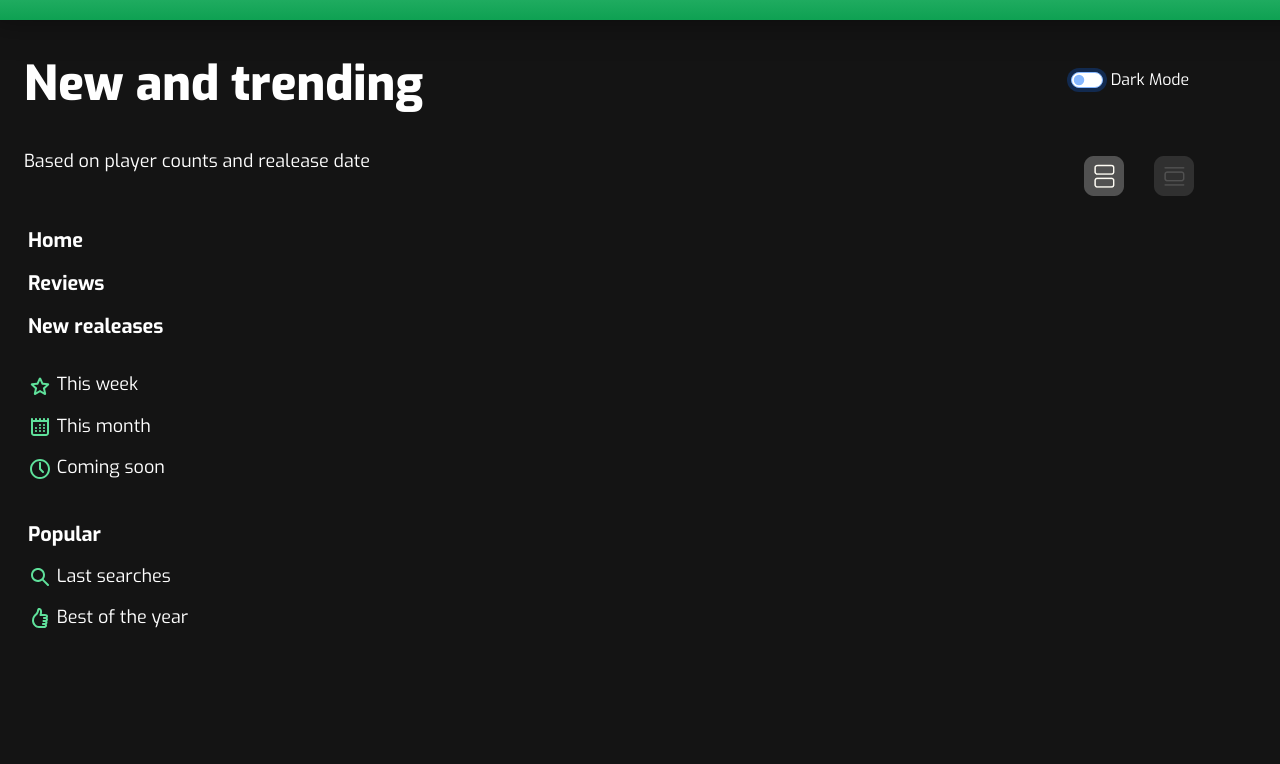
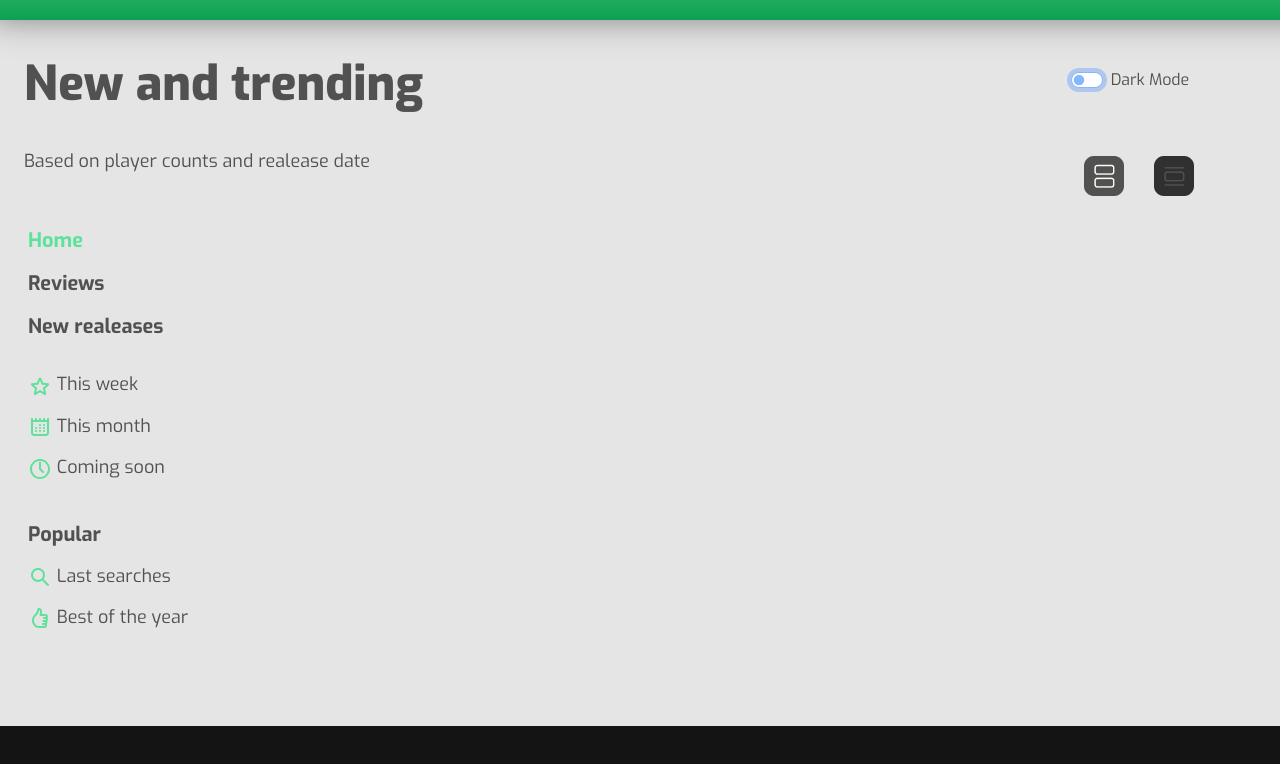
Before and after one commit to francoribarov/introductoryProgramAltimetrik, a website: page AltimetrikGameFinderApp/Login/GameFinder/GameFinder.html in a window 1280 px wide. Both pictures are taken after a click on the checkbox "Dark Mode". Shown: the part 74-838 px from the top of the page. Drawn offline with nearby package versions, Linux system fonts and the light colour scheme; no server answers.

Commit message:
Added lightMode

```diff
--- a/AltimetrikGameFinderApp/Login/GameFinder/css/styles.css
+++ b/AltimetrikGameFinderApp/Login/GameFinder/css/styles.css
@@ -5,20 +5,32 @@
     --addToWish: #4CC986;
     --backgroundCard: #303030;
     --backgroundCabezal: linear-gradient(180deg, #5FE19B 0%, #36B972 50%, #0EA152 100%);
-    --dataOfGame: #939393
+    --dataOfGame: #939393;
+    --fontColor: #FFFFFF;
+
 }
 
 *{
     font-family: 'Exo', sans-serif ;
     font-style: normal;
     font-weight: 400;
-    color: #FFFFFF;
+    color: var(--fontColor);
+}
+
+* .lightMode{
+    color: var(--lightModeFont);
 }
 
 body, html{
     width: 100%;
     height: 100%;
     background-color: var(--backgroundColor);
+}
+
+.lightMode{
+    --fontColor: #515151;
+    --backgroundColor: #E5E5E5;
+    --backgroundCard: #FFFFFF;
 }
 
 #headerProperties{
@@ -161,6 +173,10 @@ body, html{
     text-decoration: none;
 }
 
+#home{
+    color: var(--colorLinks)
+}
+
 a:link{
     text-decoration: none;
 }
@@ -171,7 +187,7 @@ a:link{
 }
 
 #lastSearch{
-    color: #FFFFFF;
+    color: var(--fontColor);
 }
 
 #content{
@@ -224,6 +240,7 @@ a:link{
     scrollbar-width: none;
 }
 
+
 .card::-webkit-scrollbar {
     display: none;
 }
@@ -239,7 +256,7 @@ a:link{
 
 #genres, #date{
     line-height: 18px;
-    color: #FFFFFF;
+    color: var(--fontColor);
 }
 
 #platforms{
--- a/AltimetrikGameFinderApp/Login/GameFinder/scriptGameLoader.js
+++ b/AltimetrikGameFinderApp/Login/GameFinder/scriptGameLoader.js
@@ -335,6 +335,15 @@ lastSearches.addEventListener('click', () =>{
 
 /* end lastSearches */
 
+const switchModes = document.getElementById('flexSwitchCheckChecked')
+switchModes.addEventListener('click', () => {
+    document.body.classList.toggle("lightmode")
+
+})
+
+
+
+
 getGames()
 
 /* begin like button
```
